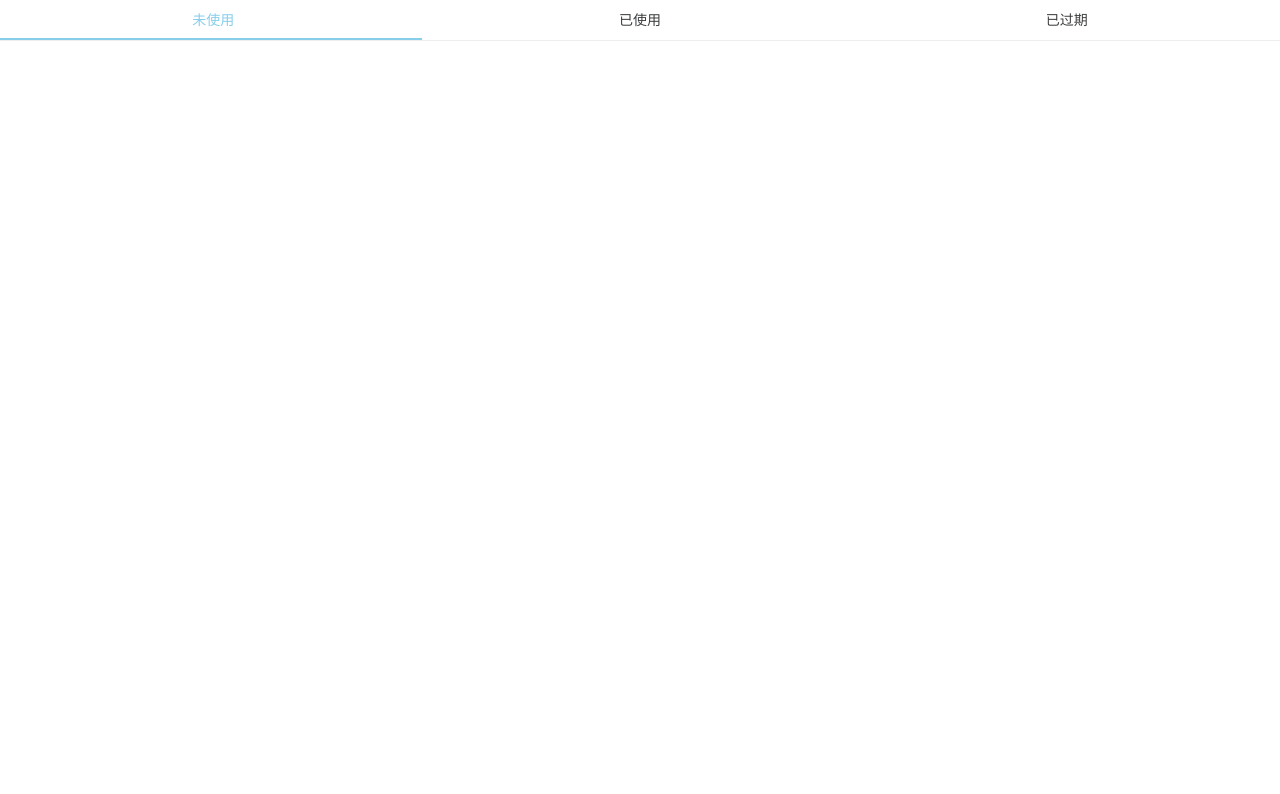
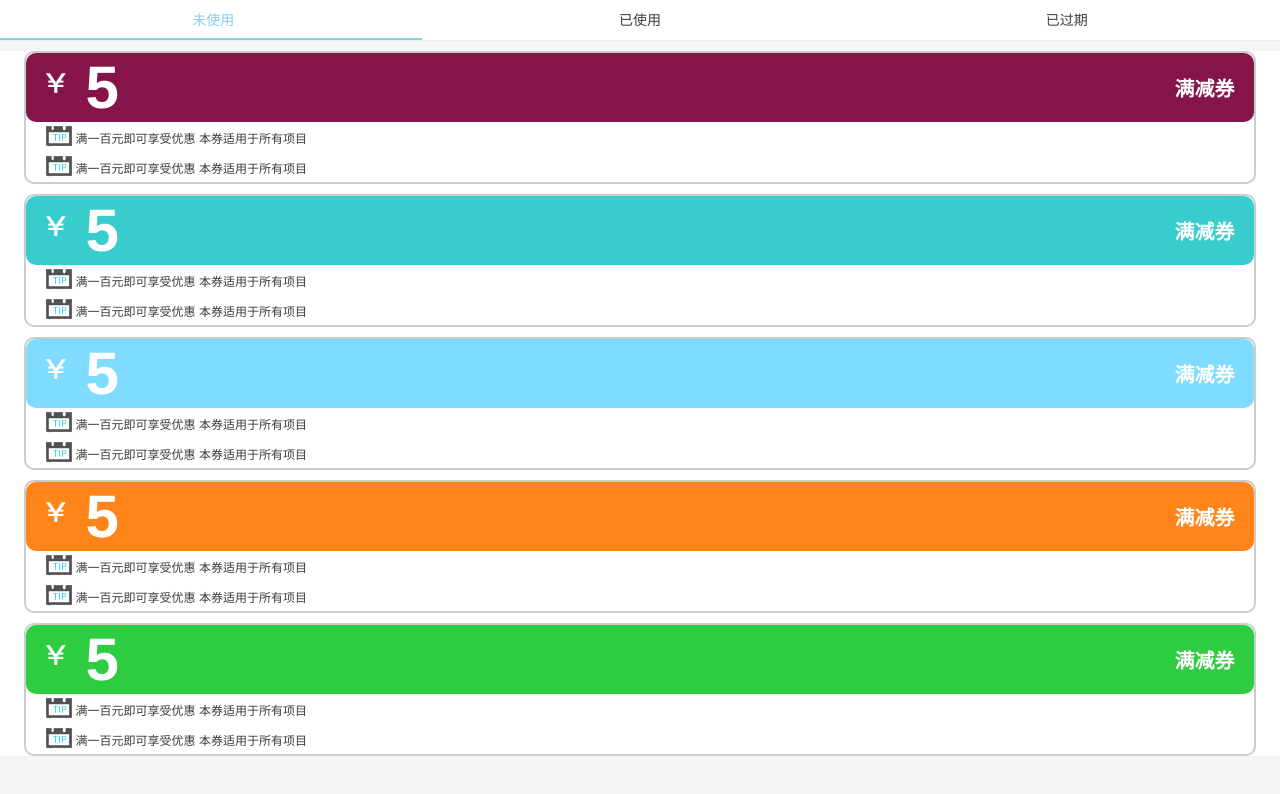
Before and after one commit to hjx666/demo3, a plain HTML site: page index.html in a window 1280 px wide. Drawn offline with Linux system fonts and the light colour scheme.

Commit message:
demo3-dev

```diff
--- a/css/style.scss
+++ b/css/style.scss
@@ -1,40 +1,41 @@
-body{
+body {
   position: absolute;
-  top:0;
-  bottom:0;
+  top: 0;
+  bottom: 0;
   width: 100%;
   font-size: .12rem;
   display: flex;
   flex-direction: column;
 }
-.header{
+
+.header {
   display: flex;
   height: .4rem;
   border-bottom: 1px solid #eee;
   position: relative;
-  p{
-    flex:1;
+  p {
+    flex: 1;
     text-align: center;
     line-height: .4rem;
-    span{
+    span {
       font-size: .14rem;
     }
   }
-  p:hover{
-    span{
-      color:skyblue;
+  p:hover {
+    span {
+      color: skyblue;
     }
   }
-  p:nth-child(1):hover ~ b{
+  p:nth-child(1):hover ~ b {
     transform: translateX(0);
   }
-  p:nth-child(2):hover ~ b{
+  p:nth-child(2):hover ~ b {
     transform: translateX(100%);
   }
-  p:nth-child(3):hover ~ b{
+  p:nth-child(3):hover ~ b {
     transform: translateX(200%);
   }
-  b{
+  b {
     position: absolute;
     bottom: 0;
     display: flex;
@@ -44,3 +45,58 @@ body{
     transition: all 1s;
   }
 }
+
+.section {
+  flex: 1;
+  overflow-y: scroll;
+  background-color: #f5f5f5;
+  .list {
+    margin-top: .1rem;
+    background-color: #fff;
+    li {
+      width: 96%;
+      margin: 0 auto;
+      border-radius: 10px;
+      border: 2px solid #ccc;
+      margin-top: 10px;
+      .top {
+        display: flex;
+        position: relative;
+        color:#fff;
+        border-radius: 10px;
+        img {
+          display: inline-block;
+          width: .2rem;
+          height: .2rem;
+          position: absolute;
+          left: .2rem;
+          top: .2rem;
+        }
+        h1 {
+          font-size: .6rem;
+          margin-left: .6rem;
+        }
+        h3{
+          position: absolute;
+          right: .2rem;
+          bottom: .2rem;
+          font-size: .2rem;
+        }
+      }
+      .btm{
+        padding-left: .2rem;
+        padding-right: .2rem;
+        p{
+          display: flex;
+          align-items: center;
+          span{
+            display: inline-block;
+            width: .3rem;
+            height: .3rem;
+            background: url("../images/b.png") no-repeat;
+          }
+        }
+      }
+    }
+  }
+}
--- a/index.html
+++ b/index.html
@@ -17,5 +17,64 @@
     <p><span>已过期</span></p>
     <b class="btm-line"></b>
 </header>
+<section class="section">
+    <div class="list">
+        <li>
+            <div class="top bg-maroon">
+                <img src="images/a.png" alt="money-icon"/>
+                <h1>5</h1>
+                <h3>满减券</h3>
+            </div>
+            <div class="btm">
+                <p><span></span>满一百元即可享受优惠 本券适用于所有项目</p>
+                <p><span></span>满一百元即可享受优惠 本券适用于所有项目</p>
+            </div>
+        </li>
+        <li>
+            <div class="top bg-teal">
+                <img src="images/a.png" alt="money-icon"/>
+                <h1>5</h1>
+                <h3>满减券</h3>
+            </div>
+            <div class="btm">
+                <p><span></span>满一百元即可享受优惠 本券适用于所有项目</p>
+                <p><span></span>满一百元即可享受优惠 本券适用于所有项目</p>
+            </div>
+        </li>
+        <li>
+            <div class="top bg-aqua">
+                <img src="images/a.png" alt="money-icon"/>
+                <h1>5</h1>
+                <h3>满减券</h3>
+            </div>
+            <div class="btm">
+                <p><span></span>满一百元即可享受优惠 本券适用于所有项目</p>
+                <p><span></span>满一百元即可享受优惠 本券适用于所有项目</p>
+            </div>
+        </li>
+        <li>
+            <div class="top bg-orange">
+                <img src="images/a.png" alt="money-icon"/>
+                <h1>5</h1>
+                <h3>满减券</h3>
+            </div>
+            <div class="btm">
+                <p><span></span>满一百元即可享受优惠 本券适用于所有项目</p>
+                <p><span></span>满一百元即可享受优惠 本券适用于所有项目</p>
+            </div>
+        </li>
+        <li>
+            <div class="top bg-green">
+                <img src="images/a.png" alt="money-icon"/>
+                <h1>5</h1>
+                <h3>满减券</h3>
+            </div>
+            <div class="btm">
+                <p><span></span>满一百元即可享受优惠 本券适用于所有项目</p>
+                <p><span></span>满一百元即可享受优惠 本券适用于所有项目</p>
+            </div>
+        </li>
+    </div>
+</section>
 </body>
 </html>
```
Also changed, not shown: css/style.css, images/a.png (added), images/b.png (added), 1 other file.
